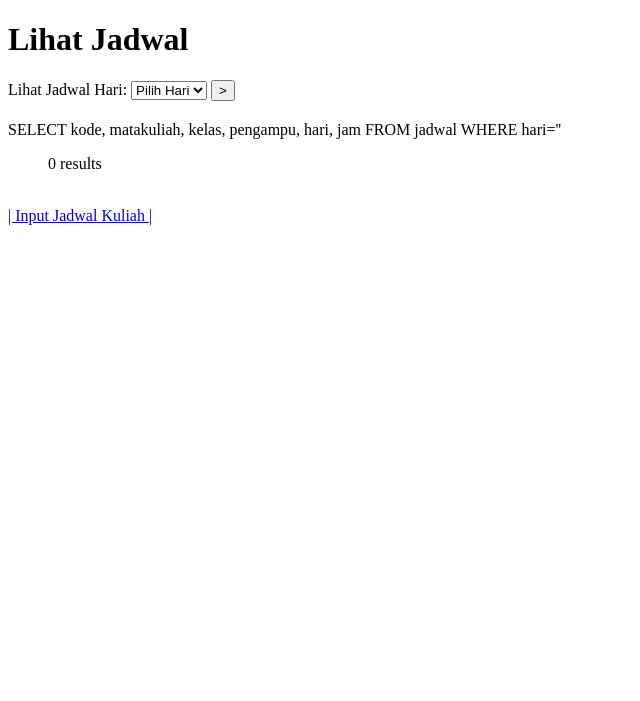
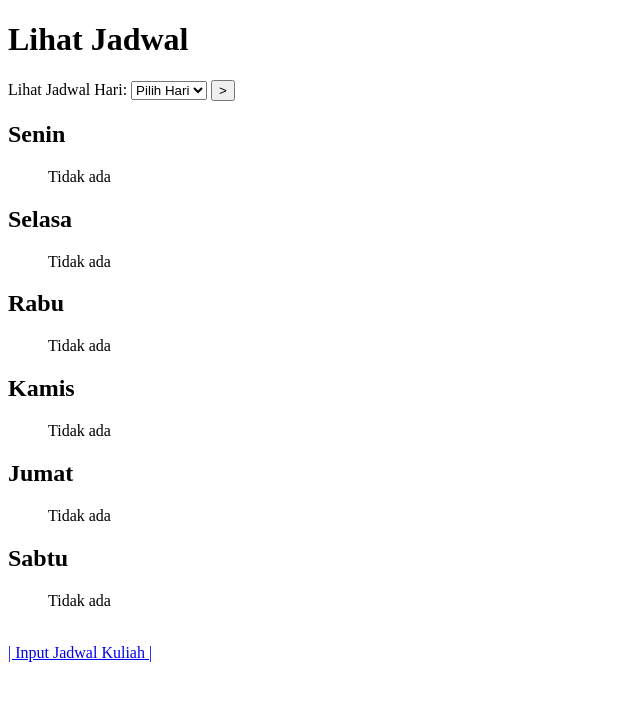
Before and after one commit to caesariodito/k-pemrog-platform, a PHP site: page /lihat_jadwal.php in a window 1280 px wide. Shown: the top 701 px of the page, without its empty margins (0-640 px from the left). Run offline with PHP 8.4, Linux system fonts and the light colour scheme; tables that the repository leaves empty or names only in its code hold one stand-in row (values such as "Sample post"); data that the repository does not hold is empty.

Commit message:
finish teori 14 nov

```diff
--- a/teori-14nov/lihat_jadwal.php
+++ b/teori-14nov/lihat_jadwal.php
@@ -28,11 +28,10 @@
 	<h1>Lihat Jadwal</h1>
 
 	<?php
-    if(!isset($_GET['filterHari'])){
+    if (!isset($_GET['filterHari'])) {
         $_GET['filterHari'] = "Semua";
-    } else {
+    }
     $filterHari = $_GET['filterHari'];
-    }
     ?>
 
 	<form action="lihat_jadwal.php" method="get">
@@ -52,16 +51,8 @@
 	<div class="jadwal">
 
 		<?php
-
-    echo "<h2>$filterHari</h2>";
-
-    if($filterHari != 'Semua'){
+        if ($filterHari != 'Semua') {
             $sql = "SELECT kode, matakuliah, kelas, pengampu, hari, jam FROM jadwal WHERE hari='$filterHari'";
-        echo $sql;
-    } else {
-        $sql = "SELECT kode, matakuliah, kelas, pengampu, hari, jam FROM jadwal";
-        echo $sql;
-    }
 
             $result = mysqli_query($conn, $sql);
 
@@ -71,10 +62,32 @@
                     echo  "<li>" . $row["kode"] . " : " . $row["matakuliah"] . " : " . $row["kelas"] . " : " . $row["pengampu"] . " : " . $row["jam"];
                 }
             } else {
-        echo "<td>0 results</td>";
+                echo "<p>Tidak ada</p>";
             }
             echo "</ol>";
-    // $conn=>close();
+        } else {
+
+            $arrayHari = ['Senin', 'Selasa', 'Rabu', 'Kamis', 'Jumat', 'Sabtu'];
+
+            foreach ($arrayHari as $hari) {
+                $sql = "SELECT kode, matakuliah, kelas, pengampu, hari, jam FROM jadwal WHERE hari='$hari'";
+
+                $result = mysqli_query($conn, $sql);
+
+                echo "<h2>$hari</h2>";
+
+                echo "<ol>";
+                if (mysqli_num_rows($result) > 0) {
+                    while ($row = mysqli_fetch_assoc($result)) {
+                        echo  "<li>" . $row["kode"] . " : " . $row["matakuliah"] . " : " . $row["kelas"] . " : " . $row["pengampu"] . " : " . $row["jam"];
+                    }
+                } else {
+                    echo "<p>Tidak ada</p>";
+                }
+                echo "</ol>";
+            }
+        }
+
         mysqli_close($conn);
         ?>
 	</div>
```
Also changed, not shown: teori-14nov/query.php (line endings or trailing spaces). Lines whose indentation alone changed are shown as unchanged.
